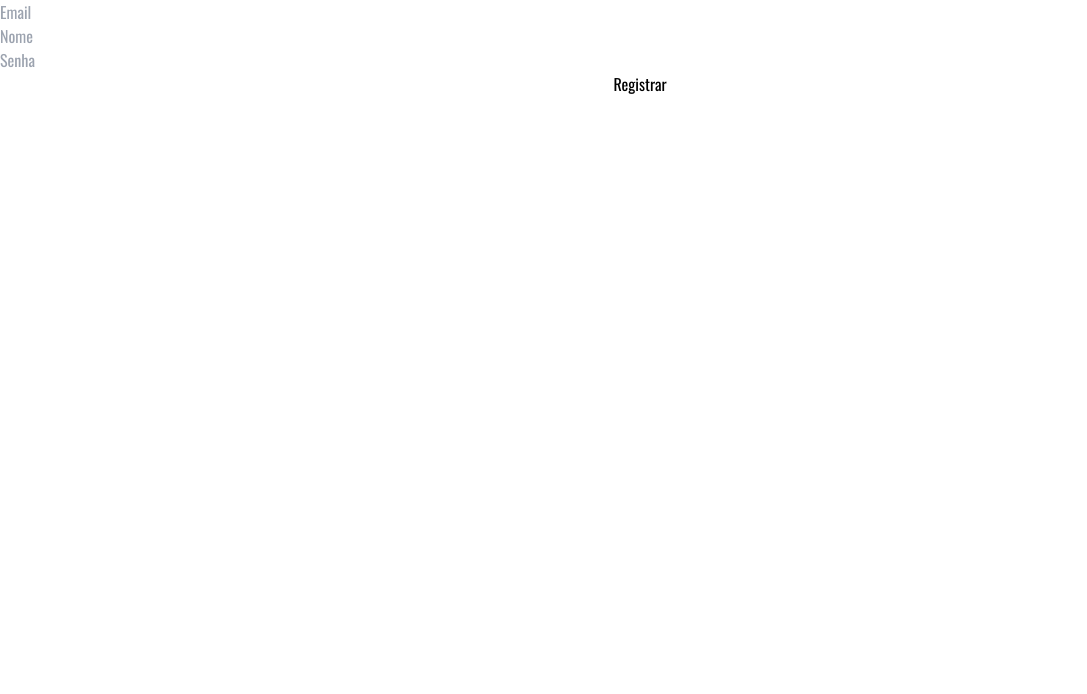
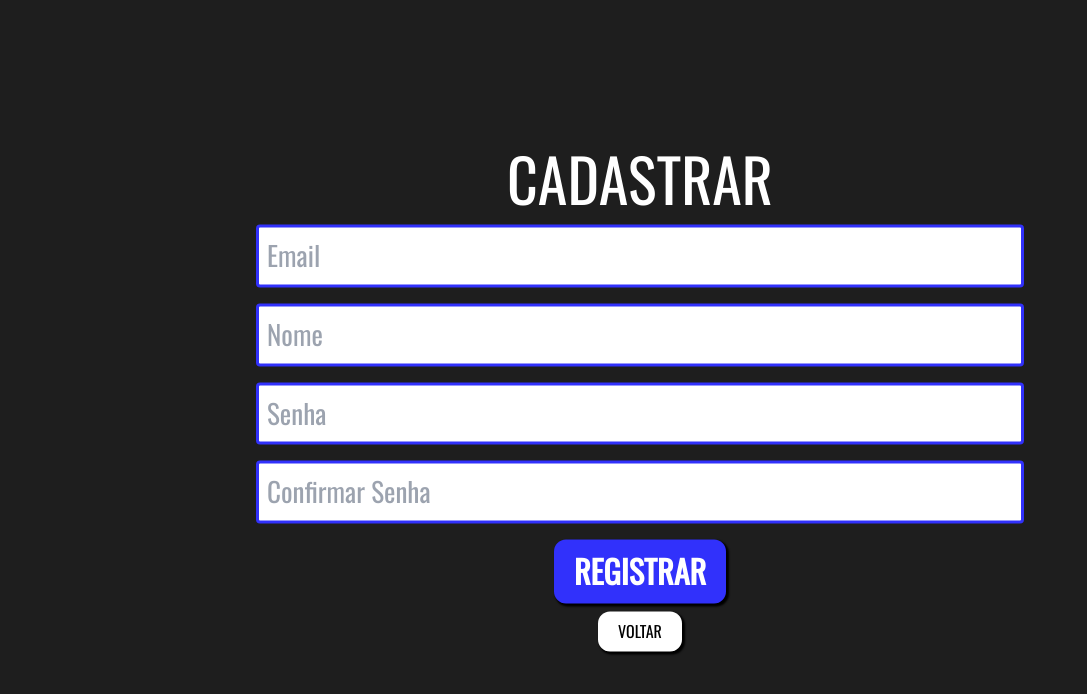
Before and after one commit to gabrielscholze-r/AppNotas, a React (Create React App) app in the folder frontend/: page /Register in a window 1280 px wide. Shown: the top 694 px of the page, without its empty margins (0-1087 px from the left). Built offline with nearby package versions, Linux system fonts and the light colour scheme.

Commit message:
register & splash

```diff
--- a/frontend/src/pages/Register/index.css
+++ b/frontend/src/pages/Register/index.css
@@ -1,5 +1,55 @@
-.register-container{
+.register-container {
     width: 100%;
     text-align: center;
+    height: 100vh;
+    color: white;
+    background-color: rgb(30, 30, 30);
+    align-items: center;
+}
 
+.input-text {
+    border:3px solid rgb(49, 49, 251);
+    font-size: 1.7rem;
+    color: black;
+    width: 60%;
+    height: fit-content;
+    transition: 0.2s;
 }
+.input-text:focus{
+    border-color: rgb(49, 157, 251);
+    outline: 0;
+}
+.input-text:focus::placeholder{
+    color: transparent;
+}
+.register-button {
+    font-weight: bold;
+    font-size: 2rem;
+    -webkit-box-shadow: 2px 2px 2px 1px #000000;
+    box-shadow: 2px 2px 2px 1px #000000;
+    background-color: rgb(49, 49, 251);
+    transition: 0.2s;
+}
+
+.register-button:hover {
+    background-color: rgb(255, 255, 255);
+    color: black;
+}
+.content-div-container{
+position: relative;
+  top: 50%;
+  left: 50%;
+  transform: translate(-50%, -50%);
+}
+.back-button{
+    -webkit-box-shadow: 2px 2px 2px 1px #000000;
+box-shadow: 2px 2px 2px 1px #000000;
+    color: black;
+    background-color: white;
+    transition: 0.2s;
+}
+
+.back-button:hover{
+    color: white;
+    background-color: rgb(49, 49, 251);
+}
--- a/frontend/src/pages/Register/index.js
+++ b/frontend/src/pages/Register/index.js
@@ -1,5 +1,6 @@
 import react, { useContext, useEffect, useState } from "react";
 import './index.css'
+import { Link } from "react-router-dom";
 import API from '../../config/API.js'
 import swal from 'sweetalert'
 import Autor from '../../config/context/Autor.js'
@@ -8,23 +9,32 @@ function Register() {
   const [email, setEmail] = useState("")
   const [nome, setNome] = useState("")
   const [senha, setSenha] = useState("")
+  const [cSenha, setcSenha] = useState("")
 
-  async function cadastrar(){
-    if(!email || !nome || !senha){
+  async function cadastrar() {
+    if (!email || !nome || !senha || !cSenha) {
       swal("INFORMAÇÕES FALTANDO!");
     }
-    else{
-      const user = await API.post('/Usuario', {email, nome, senha})
+    else if (senha != cSenha) {
+      swal("SENHAS DIFERENTES!");
+    }
+    else {
+      const user = await API.post('/Usuario', { email, nome, senha })
       setUsuario(user.data)
       swal("USUARIO REGISTRADO!");
     }
   }
   return (
-    <div className="register-container grid">
-      <input type="text" placeholder="Email" onChange={e => setEmail(e.target.value)} value={email} />
-      <input type="text" placeholder="Nome" onChange={e => setNome(e.target.value)} value={nome} />
-      <input type="text" placeholder="Senha" onChange={e => setSenha(e.target.value)} value={senha} />
-      <button onClick={() => {cadastrar()}}>Registrar</button>
+    <div className="register-container ">
+      <div className="content-div-container block my-auto">
+        <h1 className="text-6xl mb-2">CADASTRAR</h1>
+        <input type="text" placeholder="Email" onChange={e => setEmail(e.target.value)} value={email} className="input-text mx-auto rounded px-2 py-2 my-2" />
+        <input type="text" placeholder="Nome" onChange={e => setNome(e.target.value)} value={nome} className="input-text mx-auto rounded px-2 py-2 my-2" />
+        <input type="password" placeholder="Senha" onChange={e => setSenha(e.target.value)} value={senha} className="input-text mx-auto rounded px-2 py-2 my-2" />
+        <input type="password" placeholder="Confirmar Senha" onChange={e => setcSenha(e.target.value)} value={cSenha} className="input-text mx-auto rounded px-2 py-2 my-2" />
+          <div><button onClick={() => { cadastrar() }} className="register-button px-5 py-2 rounded-xl mt-2">REGISTRAR</button></div>
+          <div><button className="back-button px-5 py-2 rounded-xl mt-2"><Link to='/'>VOLTAR</Link></button></div>
+      </div>
     </div>
   );
 }
--- a/frontend/src/pages/SplashScreen/index.css
+++ b/frontend/src/pages/SplashScreen/index.css
@@ -1,27 +1,30 @@
 .splashscreen-container{
     height: 100vh;
+    width: 100%;
     text-align: center;
     color: white;
     background-color: rgb(30, 30, 30);
 }
+.button-container{
+    width: 100%;
+}
 .content-container{
-    position: absolute;
-    left: 25%;
-    right: 25%;
-    top: 25%;
+    width: 100%;
+    position: relative;
+  top: 50%;
+  left: 50%;
+  transform: translate(-50%, -50%);
 }
 .title{
     width: fit-content;
-    font-size: 3rem;
+    font-size: 5rem;
     transition: 0.2s;
-}
-.button-container{
-
 }
 .title:hover{
     color: rgb(49, 49, 251);
 }
 .button{
+    width: fit-content;
     font-weight: bold;
     font-size: 2rem;
 }
--- a/frontend/src/pages/SplashScreen/index.js
+++ b/frontend/src/pages/SplashScreen/index.js
@@ -8,8 +8,8 @@ export default function SplashScreen() {
       <div className="content-container my-auto mx-auto">
       <h1 className="title mx-auto">SUAS NOTAS</h1>
       <div className="button-container mt-10">
-        <button className="rounded-xl button log-in mx-5 px-7 py-2 w-56"><Link to="/Login">LOGIN</Link></button>
-        <button className="rounded-xl button register mx-5 px-7 py-2 w-56"><Link to="/Register">REGISTER</Link></button>
+        <button className="rounded-xl button log-in mx-5 px-7 py-2 "><Link to="/Login">LOGIN</Link></button>
+        <button className="rounded-xl button register mx-5 px-7 py-2"><Link to="/Register">REGISTER</Link></button>
       </div>
 
 
```
